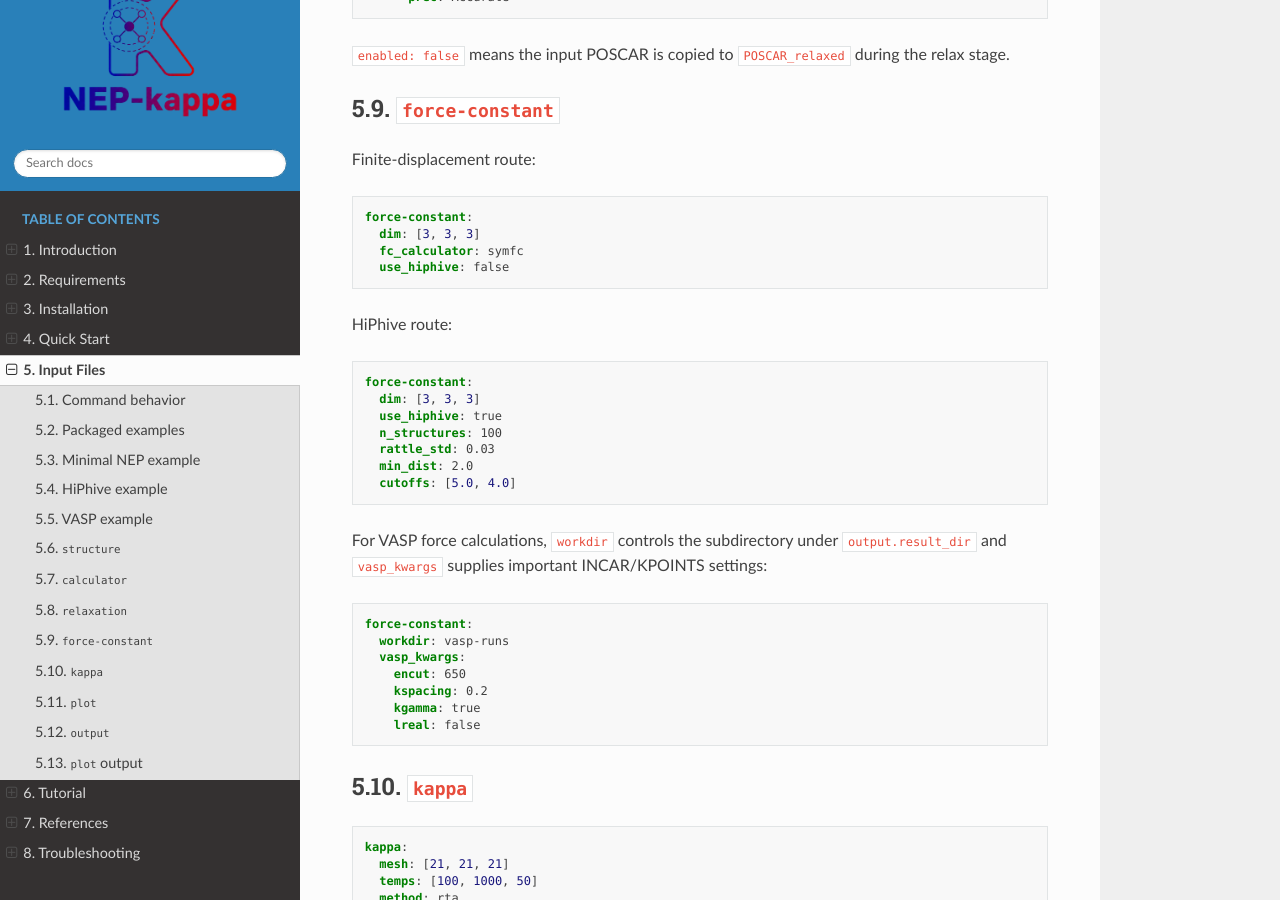
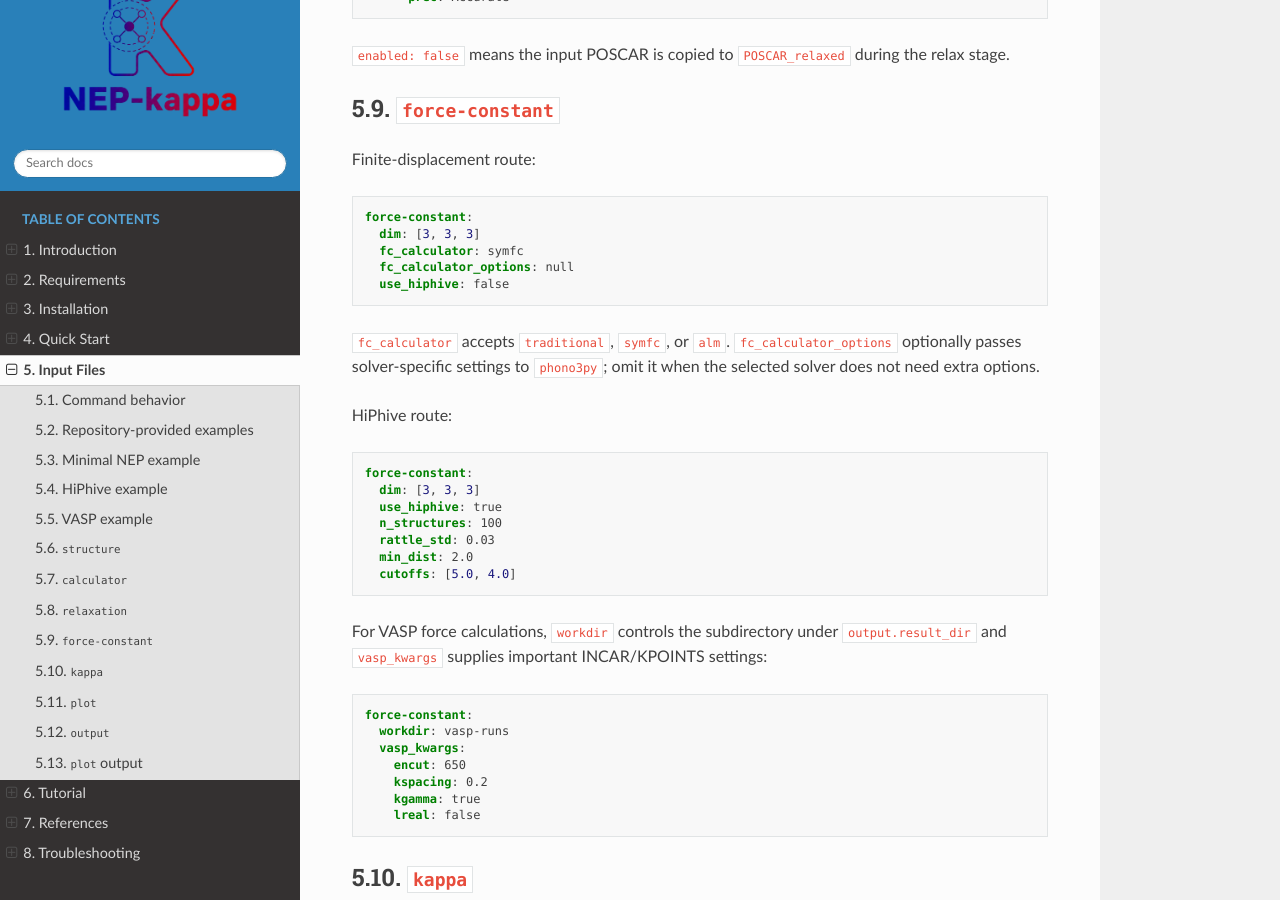
Before and after one commit to lyushisyan/NEP-kappa, a Sphinx documentation site: the page built from docs/source/input_files.rst, in a window 1280 px wide and 900 px high, scrolled down 4547 px. Built offline with Sphinx 7.4.7 and the Read the Docs theme 3.1.0, drawn with Linux system fonts in a browser that asks for light colours; some of the changed text lies outside the part shown.

Commit message:
Align code examples and documentation

```diff
--- a/docs/source/index.rst
+++ b/docs/source/index.rst
@@ -17,7 +17,7 @@ It supports:
 - force-constant generation by finite displacement or HiPhive
 - thermal conductivity calculations with phono3py
 - plotting for dispersion, DOS, heat capacity, group velocity, relaxation time, and kappa
-- packaged YAML examples for bulk and film systems
+- repository-provided YAML examples for bulk and film systems
 
 .. toctree::
    :maxdepth: 1
--- a/docs/source/input_files.rst
+++ b/docs/source/input_files.rst
@@ -35,8 +35,8 @@ When ``relaxation.enabled`` is ``true``, ``nepkappa fc`` reads
 ``POSCAR_relaxed`` from ``output.result_dir``. Run ``nepkappa relax`` first, or
 use ``nepkappa run``.
 
-Packaged examples
------------------
+Repository-provided examples
+----------------------------
 
 The repository provides example POSCAR files and YAML files in ``examples/``:
 
@@ -69,7 +69,7 @@ Minimal NEP example
 
    force-constant:
      dim: [3, 3, 3]
-     fc_calculator: symfc
+     fc_calculator: traditional
      use_hiphive: false
 
    kappa:
@@ -252,7 +252,12 @@ Finite-displacement route:
    force-constant:
      dim: [3, 3, 3]
      fc_calculator: symfc
+     fc_calculator_options: null
      use_hiphive: false
+
+``fc_calculator`` accepts ``traditional``, ``symfc``, or ``alm``.
+``fc_calculator_options`` optionally passes solver-specific settings to
+``phono3py``; omit it when the selected solver does not need extra options.
 
 HiPhive route:
 
--- a/docs/source/introduction.rst
+++ b/docs/source/introduction.rst
@@ -50,7 +50,7 @@ Repository layout
 
 - ``pyproject.toml``: package metadata and dependencies
 - ``src/nepkappa/``: Python package and command-line implementation
-- ``examples/``: packaged POSCAR and YAML examples
+- ``examples/``: repository-provided POSCAR and YAML examples
 - ``potentials/``: example NEP model files
 - ``docs/``: Sphinx documentation
 - ``tests/``: lightweight configuration and CLI tests
--- a/docs/source/starting.rst
+++ b/docs/source/starting.rst
@@ -60,7 +60,7 @@ Generated files are written under ``output.result_dir`` from the YAML file.
 Typical outputs include:
 
 - ``run.log``
-- ``POSCAR_relaxed`` when relaxation is enabled
+- ``POSCAR_relaxed`` (a relaxed structure, or a copy of the input when relaxation is disabled)
 - ``phono3py_disp.yaml``
 - ``fc2.hdf5``
 - ``fc3.hdf5``
--- a/docs/source/troubleshooting.rst
+++ b/docs/source/troubleshooting.rst
@@ -16,7 +16,7 @@ reinstall NEP-kappa:
 VASP path errors
 ----------------
 
-The packaged VASP examples contain paths for a specific server. Edit
+The repository-provided VASP examples contain paths for a specific server. Edit
 ``calculator.vasp_command``, ``calculator.vasp_path``, and
 ``calculator.potcar_path`` before running on a different machine.
 
```
Also changed, not shown: other parts of docs/source/input_files.rst (+1 -1 lines), README.md (+9 -9 lines), docs/source/tutorial.rst (+6 -5 lines), 1 other file.
